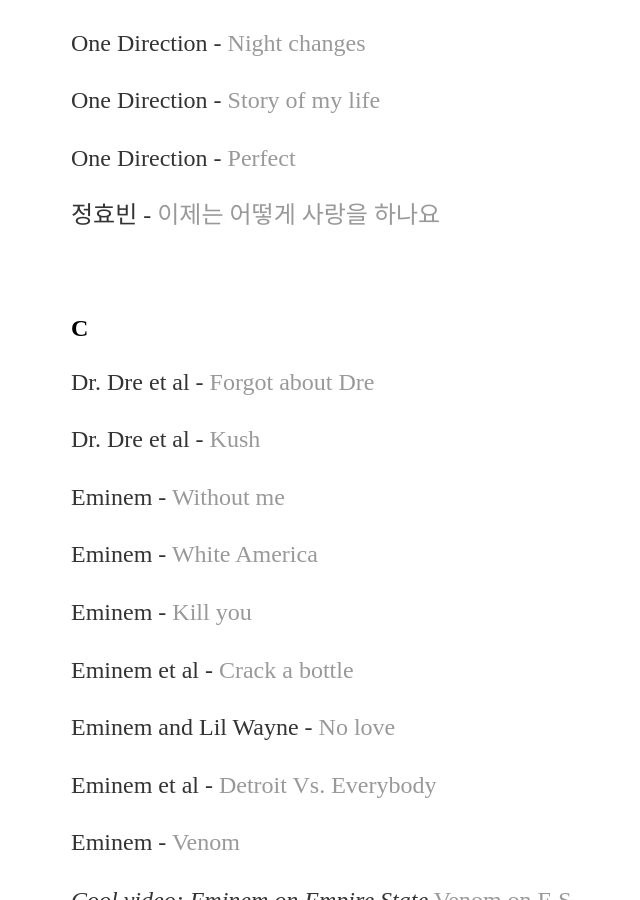
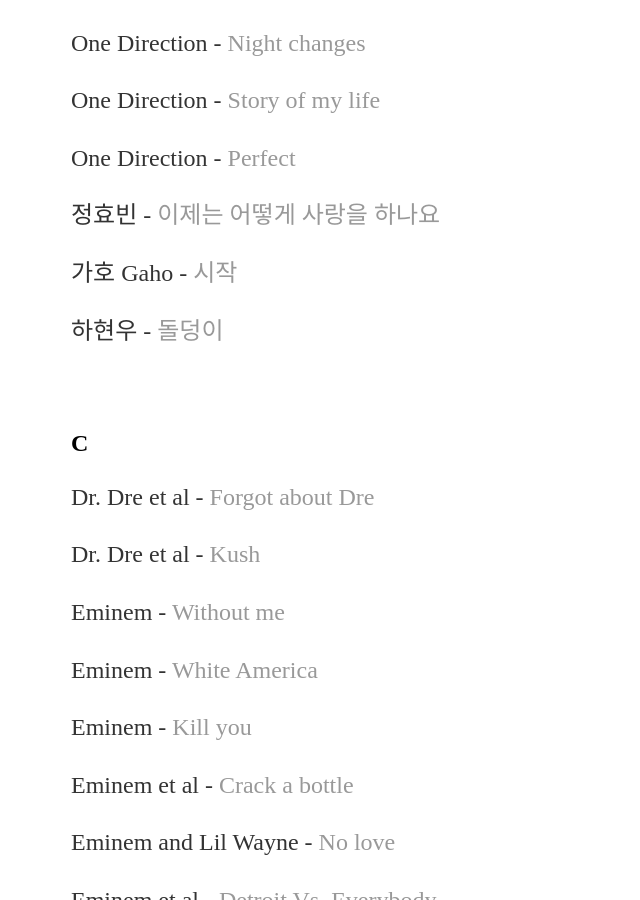
Before and after one commit to yjkweon24/yjkweon24.github.io, a Jekyll site: the page built from _posts/2018-10-23-songs-that-i-love.md, in a window 1280 px wide and 900 px high, scrolled down 6032 px. Shown: the whole window, without its empty margins (121-761 px from the left). Built offline with Jekyll 4.4.1, drawn with Linux system fonts in a browser that asks for light colours.

Commit message:
Update 2018-10-23-songs-that-i-love.md

```diff
--- a/_posts/2018-10-23-songs-that-i-love.md
+++ b/_posts/2018-10-23-songs-that-i-love.md
@@ -213,6 +213,10 @@
 
 정효빈 - [이제는 어떻게 사랑을 하나요](https://www.youtube.com/watch?v=DS3eU3F4XpU&ab_channel=%EB%8F%84%EB%84%88%EC%B8%A0%EC%BB%AC%EC%B2%98%EC%95%A4%EB%AE%A4%EC%A7%81%2FDonutsTV)
 
+가호 Gaho - [시작](https://www.youtube.com/watch?v=hWYM5QEt0Fg&ab_channel=Musicismylife)
+
+하현우 - [돌덩이](https://www.youtube.com/watch?v=VcWPHoHbANo&ab_channel=Musicismylife)
+
 <br>
 
 ## C
```
